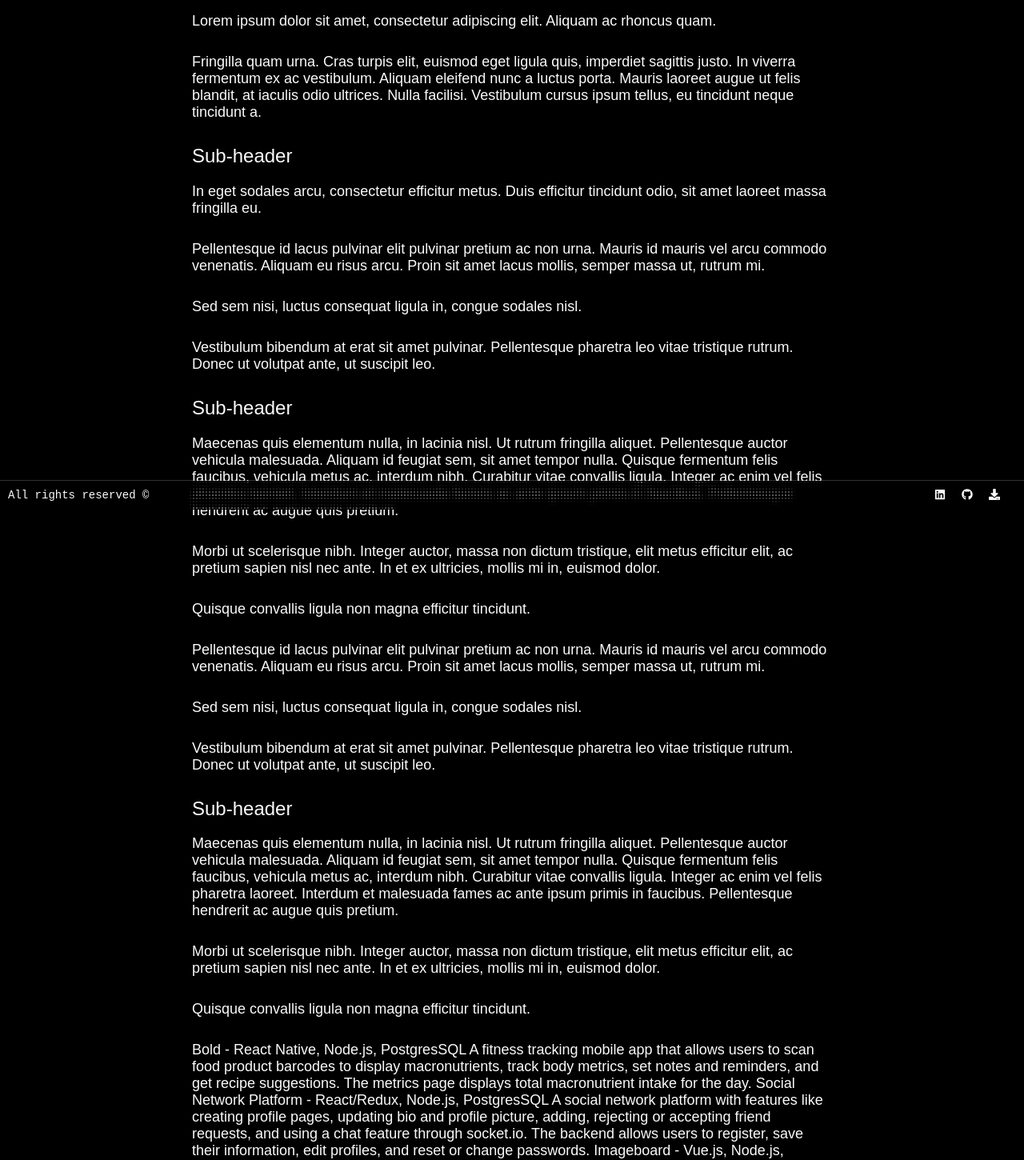
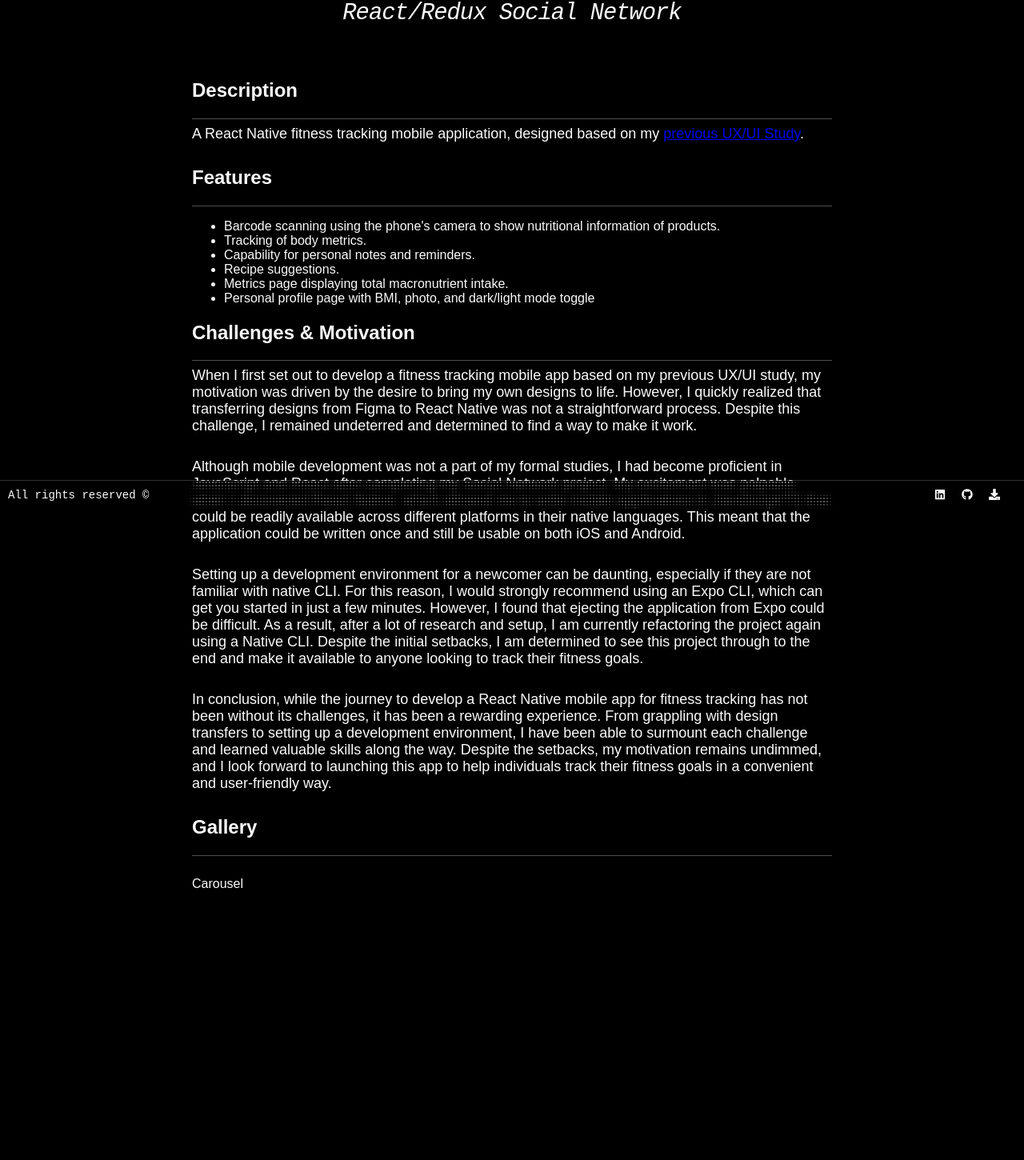
Before and after one commit to h-aburesha/my-next-website, a Next.js app: page /projects/2 in a window 1280 px wide. Shown: the part 163-1613 px from the top of the page at 80% size. After the commit the page ends 1315 px from the top, so only its background shows below. Built offline with nearby package versions, Linux system fonts and the light colour scheme.

Commit message:
project2 skeletion

```diff
--- a/pages/projects/2.tsx
+++ b/pages/projects/2.tsx
@@ -1,5 +1,8 @@
 import { motion, useScroll, useSpring } from "framer-motion";
 import Link from "next/link";
+import { FaGithub } from "react-icons/fa";
+import Image from "next/image";
+import jamLogo from "../../public/jamlogo.png";
 
 function Project2() {
     const { scrollYProgress } = useScroll();
@@ -27,110 +30,105 @@ function Project2() {
             </nav>
 
             <h1>
-                <code>Jam</code> with spring smoothing
+                <code style={{ fontWeight: "bold", fontSize: "1.5em" }}>
+                    JAM{" "}
+                </code>
+                <a
+                    target={"_blank"}
+                    href="https://github.com/h-aburesha/react-native-app-bold"
+                >
+                    <FaGithub />
+                </a>
+                <br />
+                <code
+                    style={{
+                        fontStyle: "italic",
+                        fontWeight: "lighter",
+                        fontSize: "0.8em",
+                    }}
+                >
+                    React/Redux Social Network
+                </code>
             </h1>
 
             <article>
+                <h2 style={{ fontWeight: "bolder" }}>Description</h2>
+                <hr />
                 <p>
-                    Lorem ipsum dolor sit amet, consectetur adipiscing elit.
-                    Aliquam ac rhoncus quam.
+                    A React Native fitness tracking mobile application, designed
+                    based on my{" "}
+                    <Link href="/projects/5">previous UX/UI Study</Link>.
+                </p>
+                <h2 style={{ fontWeight: "bolder" }}>Features</h2>
+                <hr />
+                <ul>
+                    <li>
+                        Barcode scanning using the phone&apos;s camera to show
+                        nutritional information of products.
+                    </li>
+                    <li>Tracking of body metrics.</li>
+                    <li>Capability for personal notes and reminders.</li>
+                    <li>Recipe suggestions.</li>
+                    <li>Metrics page displaying total macronutrient intake.</li>
+                    <li>
+                        Personal profile page with BMI, photo, and dark/light
+                        mode toggle
+                    </li>
+                </ul>
+                <h2 style={{ fontWeight: "bolder" }}>
+                    Challenges & Motivation
+                </h2>
+                <hr />
+                <p>
+                    When I first set out to develop a fitness tracking mobile
+                    app based on my previous UX/UI study, my motivation was
+                    driven by the desire to bring my own designs to life.
+                    However, I quickly realized that transferring designs from
+                    Figma to React Native was not a straightforward process.
+                    Despite this challenge, I remained undeterred and determined
+                    to find a way to make it work.
                 </p>
                 <p>
-                    Fringilla quam urna. Cras turpis elit, euismod eget ligula
-                    quis, imperdiet sagittis justo. In viverra fermentum ex ac
-                    vestibulum. Aliquam eleifend nunc a luctus porta. Mauris
-                    laoreet augue ut felis blandit, at iaculis odio ultrices.
-                    Nulla facilisi. Vestibulum cursus ipsum tellus, eu tincidunt
-                    neque tincidunt a.
-                </p>
-                <h2>Sub-header</h2>
-                <p>
-                    In eget sodales arcu, consectetur efficitur metus. Duis
-                    efficitur tincidunt odio, sit amet laoreet massa fringilla
-                    eu.
+                    Although mobile development was not a part of my formal
+                    studies, I had become proficient in JavaScript and React
+                    after completing my Social Network project. My excitement
+                    was palpable when I discovered React Native, which allowed
+                    me to write mobile applications in JavaScript/TS that could
+                    be readily available across different platforms in their
+                    native languages. This meant that the application could be
+                    written once and still be usable on both iOS and Android.
                 </p>
                 <p>
-                    Pellentesque id lacus pulvinar elit pulvinar pretium ac non
-                    urna. Mauris id mauris vel arcu commodo venenatis. Aliquam
-                    eu risus arcu. Proin sit amet lacus mollis, semper massa ut,
-                    rutrum mi.
+                    Setting up a development environment for a newcomer can be
+                    daunting, especially if they are not familiar with native
+                    CLI. For this reason, I would strongly recommend using an
+                    Expo CLI, which can get you started in just a few minutes.
+                    However, I found that ejecting the application from Expo
+                    could be difficult. As a result, after a lot of research and
+                    setup, I am currently refactoring the project again using a
+                    Native CLI. Despite the initial setbacks, I am determined to
+                    see this project through to the end and make it available to
+                    anyone looking to track their fitness goals.
                 </p>
                 <p>
-                    Sed sem nisi, luctus consequat ligula in, congue sodales
-                    nisl.
+                    In conclusion, while the journey to develop a React Native
+                    mobile app for fitness tracking has not been without its
+                    challenges, it has been a rewarding experience. From
+                    grappling with design transfers to setting up a development
+                    environment, I have been able to surmount each challenge and
+                    learned valuable skills along the way. Despite the setbacks,
+                    my motivation remains undimmed, and I look forward to
+                    launching this app to help individuals track their fitness
+                    goals in a convenient and user-friendly way.
                 </p>
-                <p>
-                    Vestibulum bibendum at erat sit amet pulvinar. Pellentesque
-                    pharetra leo vitae tristique rutrum. Donec ut volutpat ante,
-                    ut suscipit leo.
-                </p>
-                <h2>Sub-header</h2>
-                <p>
-                    Maecenas quis elementum nulla, in lacinia nisl. Ut rutrum
-                    fringilla aliquet. Pellentesque auctor vehicula malesuada.
-                    Aliquam id feugiat sem, sit amet tempor nulla. Quisque
-                    fermentum felis faucibus, vehicula metus ac, interdum nibh.
-                    Curabitur vitae convallis ligula. Integer ac enim vel felis
-                    pharetra laoreet. Interdum et malesuada fames ac ante ipsum
-                    primis in faucibus. Pellentesque hendrerit ac augue quis
-                    pretium.
-                </p>
-                <p>
-                    Morbi ut scelerisque nibh. Integer auctor, massa non dictum
-                    tristique, elit metus efficitur elit, ac pretium sapien nisl
-                    nec ante. In et ex ultricies, mollis mi in, euismod dolor.
-                </p>
-                <p>Quisque convallis ligula non magna efficitur tincidunt.</p>
-                <p>
-                    Pellentesque id lacus pulvinar elit pulvinar pretium ac non
-                    urna. Mauris id mauris vel arcu commodo venenatis. Aliquam
-                    eu risus arcu. Proin sit amet lacus mollis, semper massa ut,
-                    rutrum mi.
-                </p>
-                <p>
-                    Sed sem nisi, luctus consequat ligula in, congue sodales
-                    nisl.
-                </p>
-                <p>
-                    Vestibulum bibendum at erat sit amet pulvinar. Pellentesque
-                    pharetra leo vitae tristique rutrum. Donec ut volutpat ante,
-                    ut suscipit leo.
-                </p>
-                <h2>Sub-header</h2>
-                <p>
-                    Maecenas quis elementum nulla, in lacinia nisl. Ut rutrum
-                    fringilla aliquet. Pellentesque auctor vehicula malesuada.
-                    Aliquam id feugiat sem, sit amet tempor nulla. Quisque
-                    fermentum felis faucibus, vehicula metus ac, interdum nibh.
-                    Curabitur vitae convallis ligula. Integer ac enim vel felis
-                    pharetra laoreet. Interdum et malesuada fames ac ante ipsum
-                    primis in faucibus. Pellentesque hendrerit ac augue quis
-                    pretium.
-                </p>
-                <p>
-                    Morbi ut scelerisque nibh. Integer auctor, massa non dictum
-                    tristique, elit metus efficitur elit, ac pretium sapien nisl
-                    nec ante. In et ex ultricies, mollis mi in, euismod dolor.
-                </p>
-                <p>Quisque convallis ligula non magna efficitur tincidunt.</p>
-                <p>
-                    Bold - React Native, Node.js, PostgresSQL A fitness tracking
-                    mobile app that allows users to scan food product barcodes
-                    to display macronutrients, track body metrics, set notes and
-                    reminders, and get recipe suggestions. The metrics page
-                    displays total macronutrient intake for the day. Social
-                    Network Platform - React/Redux, Node.js, PostgresSQL A
-                    social network platform with features like creating profile
-                    pages, updating bio and profile picture, adding, rejecting
-                    or accepting friend requests, and using a chat feature
-                    through socket.io. The backend allows users to register,
-                    save their information, edit profiles, and reset or change
-                    passwords. Imageboard - Vue.js, Node.js, PostgresSQL, AWS An
-                    anonymous image board where users can upload pictures, add
-                    comments, and like photos. The app is fully responsive and
-                    utilizes AWS bucket for image hosting.
-                </p>
+                <h2 style={{ fontWeight: "bolder" }}>Gallery</h2>
+                <hr />
+                <br />
+                Carousel
+                <br />
             </article>
+            <br />
+
             <motion.div className="progress-bar" style={{ scaleX }} />
         </>
     );
```
Also changed, not shown: public/jamlogo.png (added).
